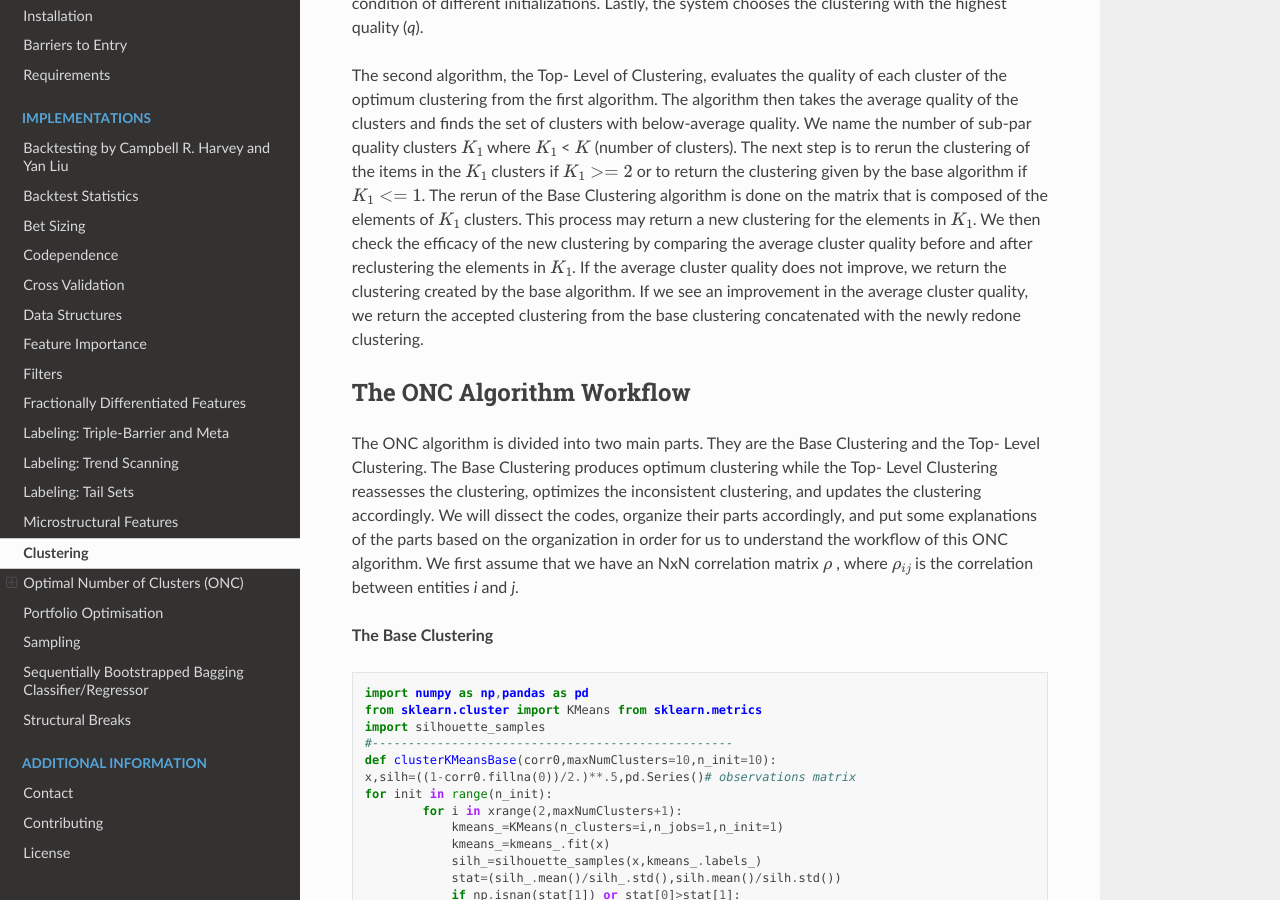
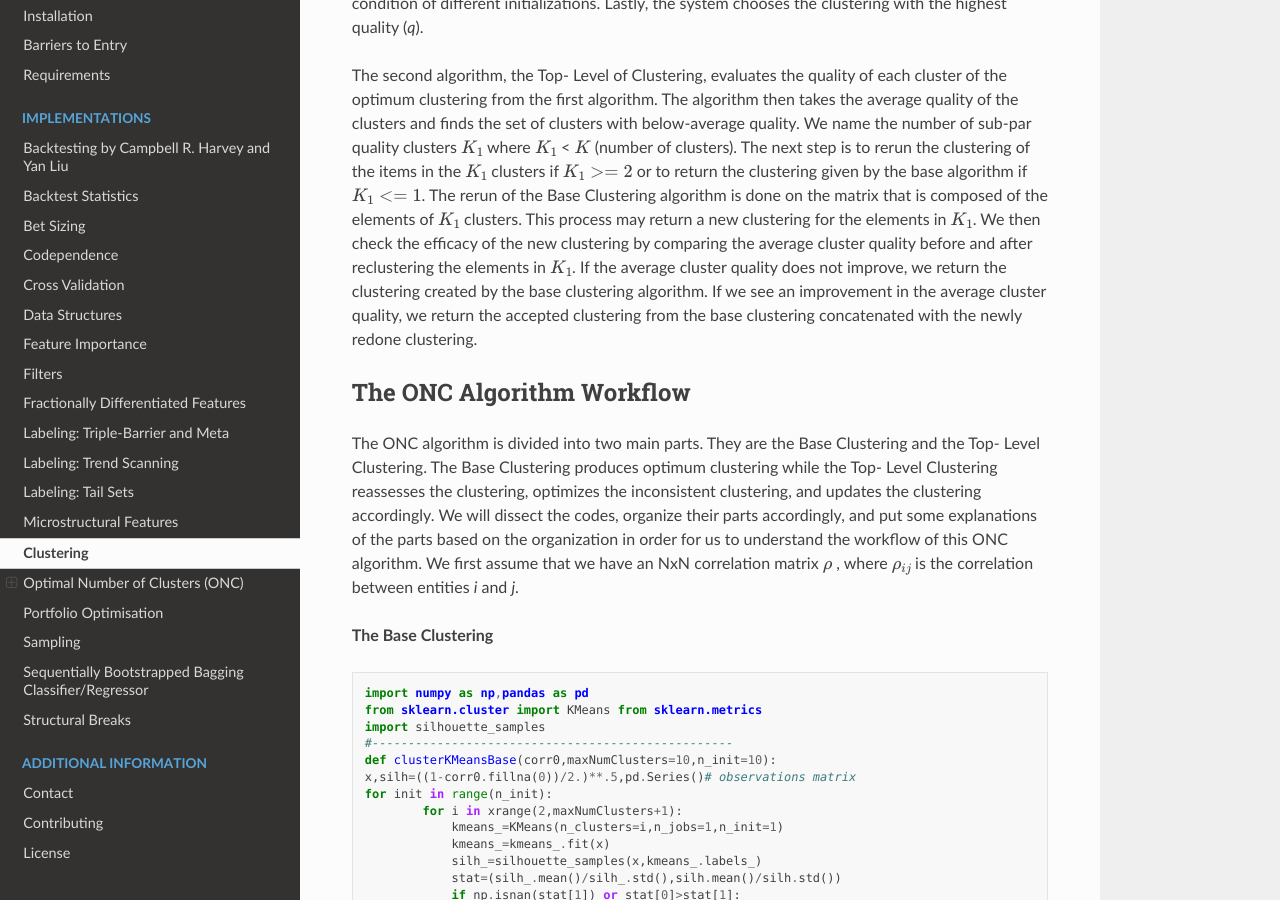
Before and after one commit to hudson-and-thames/mlfinlab, a Sphinx documentation site: the page built from docs/source/implementations/clustering.rst, in a window 1280 px wide and 900 px high, scrolled down 1677 px. Built offline with Sphinx 7.4.7 and the Read the Docs theme 2.0.0, drawn with Linux system fonts in a browser that asks for light colours.

Commit message:
modified clustering.rst

```diff
--- a/docs/source/implementations/clustering.rst
+++ b/docs/source/implementations/clustering.rst
@@ -63,7 +63,7 @@ The ONC Mechanism
 
 Initially, an observation matrix is fed into the algorithm. Next, the Base Clustering performs a double for..loop after the algorithm evaluates the observation matrix. The first loop clusters the matrix for different *k* values from 2 to N via k-means for one given initialization while assesses the quality *q* for each clustering. The second loop repeats the first loop multiple times to satisfy the condition of different initializations. Lastly, the system chooses the clustering with the highest quality (*q*).
 
-The second algorithm, the Top- Level of Clustering, evaluates the quality of each cluster of the optimum clustering from the first algorithm. The algorithm then takes the average quality of the clusters and finds the set of clusters with below-average quality. We name the number of sub-par quality clusters :math:`K_1` where :math:`K_1` < :math:`K` (number of clusters). The next step is to rerun the clustering of the items in the :math:`K_1` clusters if :math:`K_1 >=2` or to return the clustering given by the base algorithm if :math:`K_1 <=1`. The rerun of the Base Clustering algorithm is done on the matrix that is composed of the elements of :math:`K_1` clusters. This process may return a new clustering for the elements in :math:`K_1`. We then check the efficacy of the new clustering by comparing the average cluster quality before and after reclustering the elements in :math:`K_1`.  If the average cluster quality does not improve, we return the clustering created by the base algorithm. If we see an improvement in the average cluster quality, we return the accepted clustering from the base clustering concatenated with the newly redone clustering.
+The second algorithm, the Top- Level of Clustering, evaluates the quality of each cluster of the optimum clustering from the first algorithm. The algorithm then takes the average quality of the clusters and finds the set of clusters with below-average quality. We name the number of sub-par quality clusters :math:`K_1` where :math:`K_1` < :math:`K` (number of clusters). The next step is to rerun the clustering of the items in the :math:`K_1` clusters if :math:`K_1 >=2` or to return the clustering given by the base algorithm if :math:`K_1 <=1`. The rerun of the Base Clustering algorithm is done on the matrix that is composed of the elements of :math:`K_1` clusters. This process may return a new clustering for the elements in :math:`K_1`. We then check the efficacy of the new clustering by comparing the average cluster quality before and after reclustering the elements in :math:`K_1`.  If the average cluster quality does not improve, we return the clustering created by the base clustering algorithm. If we see an improvement in the average cluster quality, we return the accepted clustering from the base clustering concatenated with the newly redone clustering.
 
 
 
```
